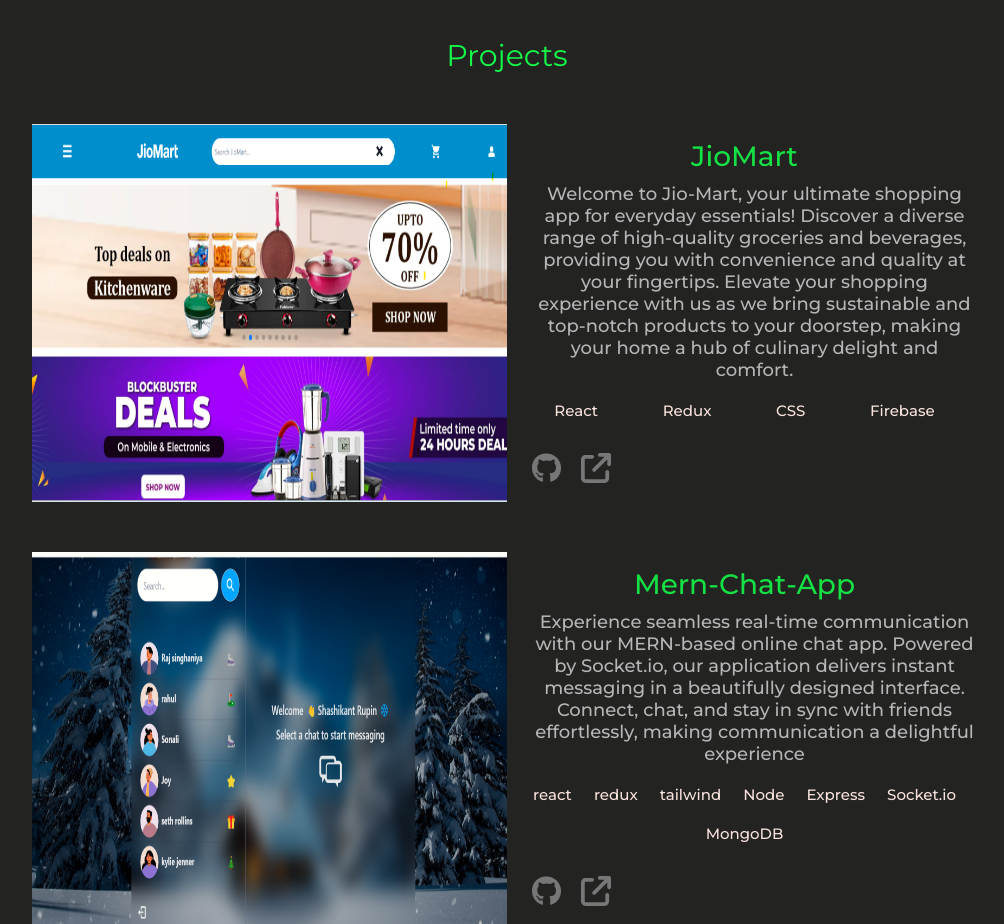
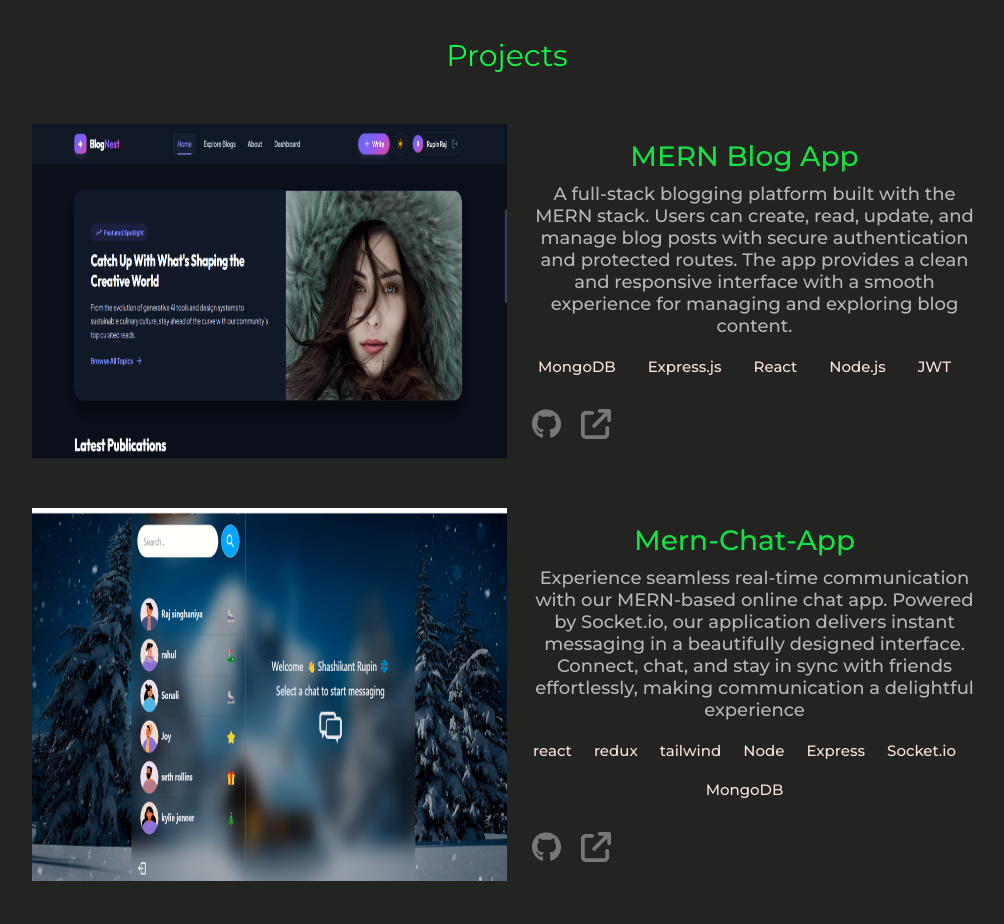
Before and after one commit to shashikantRupin/shashikantRupin.github.io, a React (Create React App) app: page / in a window 1280 px wide. Shown: the part 1940-2864 px from the top of the page, without its empty margins (133-1137 px from the left). Built offline with nearby package versions, Linux system fonts and the light colour scheme.

Commit message:
portfolio is updated

```diff
--- a/src/data/projects.js
+++ b/src/data/projects.js
@@ -1,17 +1,14 @@
-
-
 export default function getProjects() {
   return [
     {
       id: 1,
-        image: "jioMart1.png",
-        projectTitle: "JioMart",
+      image: "blogApp.png",
+      projectTitle: "MERN Blog App",
       projectInfo:
-          "Welcome to Jio-Mart, your ultimate shopping app for everyday essentials! Discover a diverse range of high-quality groceries and beverages, providing you with convenience and quality at your fingertips. Elevate your shopping experience with us as we bring sustainable and top-notch products to your doorstep, making your home a hub of culinary delight and comfort.",
-        techUsed: ["React", "Redux", "CSS", "Firebase"],
-        projectLinkHosted:
-          "https://jiomart-com-rct-201-shashikantrupin.vercel.app/",
-        projectLinkGithub: "https://github.com/shashikantRupin/Jio-Mart",
+        "A full-stack blogging platform built with the MERN stack. Users can create, read, update, and manage blog posts with secure authentication and protected routes. The app provides a clean and responsive interface with a smooth experience for managing and exploring blog content.",
+      techUsed: ["MongoDB", "Express.js", "React", "Node.js", "JWT"],
+      projectLinkHosted: "https://mern-blog-app.pages.dev/",
+      projectLinkGithub: "https://github.com/shashikantRupin/mern-blog-app",
     },
     {
       id: 2,
```
Also changed, not shown: src/images/pictures/blogApp.png (added), src/images/projects/blogApp.png (added). Lines whose indentation alone changed are shown as unchanged.
